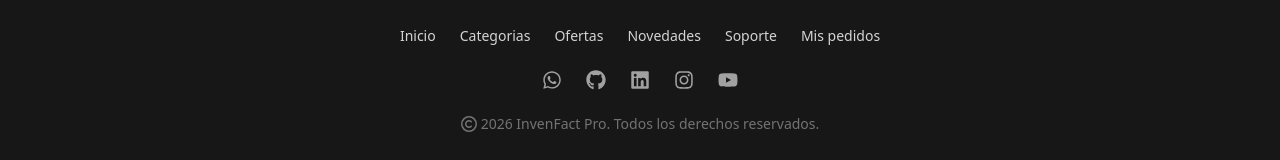
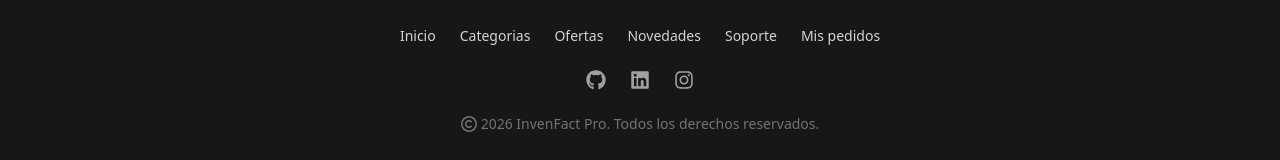
Before and after one commit to jonatangg10/e-commerce, a React (Vite) app in the folder frontend/: page /contacto in a window 1280 px wide. Shown: the part 702-862 px from the top of the page. Built offline with nearby package versions, Linux system fonts and the light colour scheme; no server answers.

Commit message:
bugfix: mejoras

```diff
--- a/frontend/src/components/Footer.jsx
+++ b/frontend/src/components/Footer.jsx
@@ -1,10 +1,8 @@
 import { FaWhatsapp, FaGithub, FaLinkedin, FaRegCopyright, FaInstagram, FaYoutube } from "react-icons/fa6";
 
-const whatsappURL = import.meta.env.VITE_WHATSAPP_URL;
 const githubURL = import.meta.env.VITE_GITHUB_URL;
 const linkedinURL = import.meta.env.VITE_LINKEDIN_URL;
 const instagramURL = import.meta.env.VITE_INSTAGRAM_URL;
-const youtubeURL = import.meta.env.VITE_YOUTUBE_URL;
 
 const Footer = () => {
   return (
@@ -33,9 +31,6 @@ const Footer = () => {
         </nav>
         {/* Social Media Icons */}
         <div className="flex gap-6 text-neutral-400">
-          <a target="_blank" href={whatsappURL} className="hover:text-white">
-            <FaWhatsapp className="h-5 w-5" />
-          </a>
           <a target="_blank" href={githubURL} className="hover:text-white">
             <FaGithub className="h-5 w-5" />
           </a>
@@ -44,9 +39,6 @@ const Footer = () => {
           </a>
           <a target="_blank" href={instagramURL} className="hover:text-white">
             <FaInstagram className="h-5 w-5" />
-          </a>
-          <a target="_blank" href={youtubeURL} className="hover:text-white">
-            <FaYoutube className="h-5 w-5" />
           </a>
         </div>
         {/* Copyright */}
```
Also changed, not shown: 1 other file (tests, documents, lock files or other folders).
